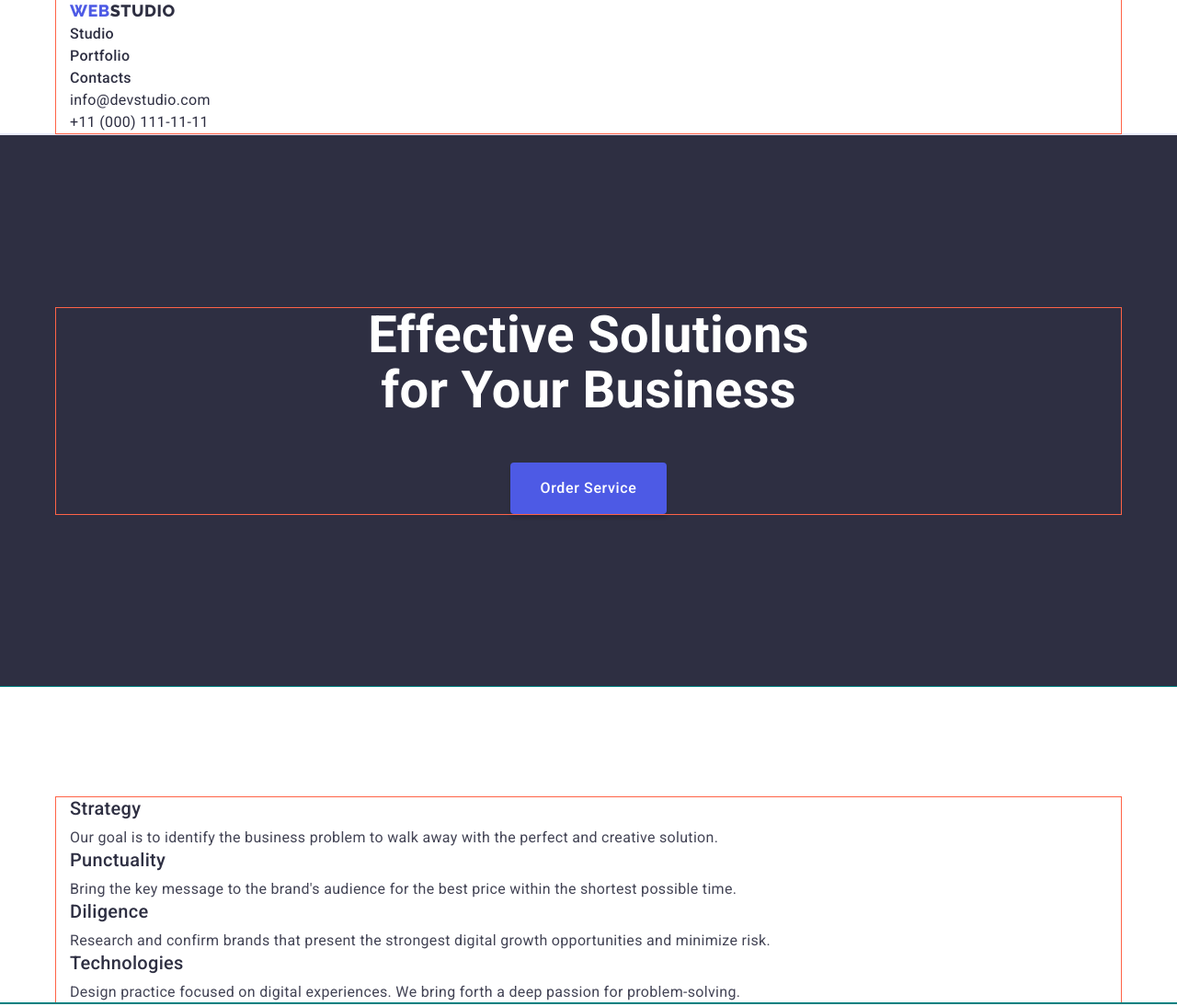
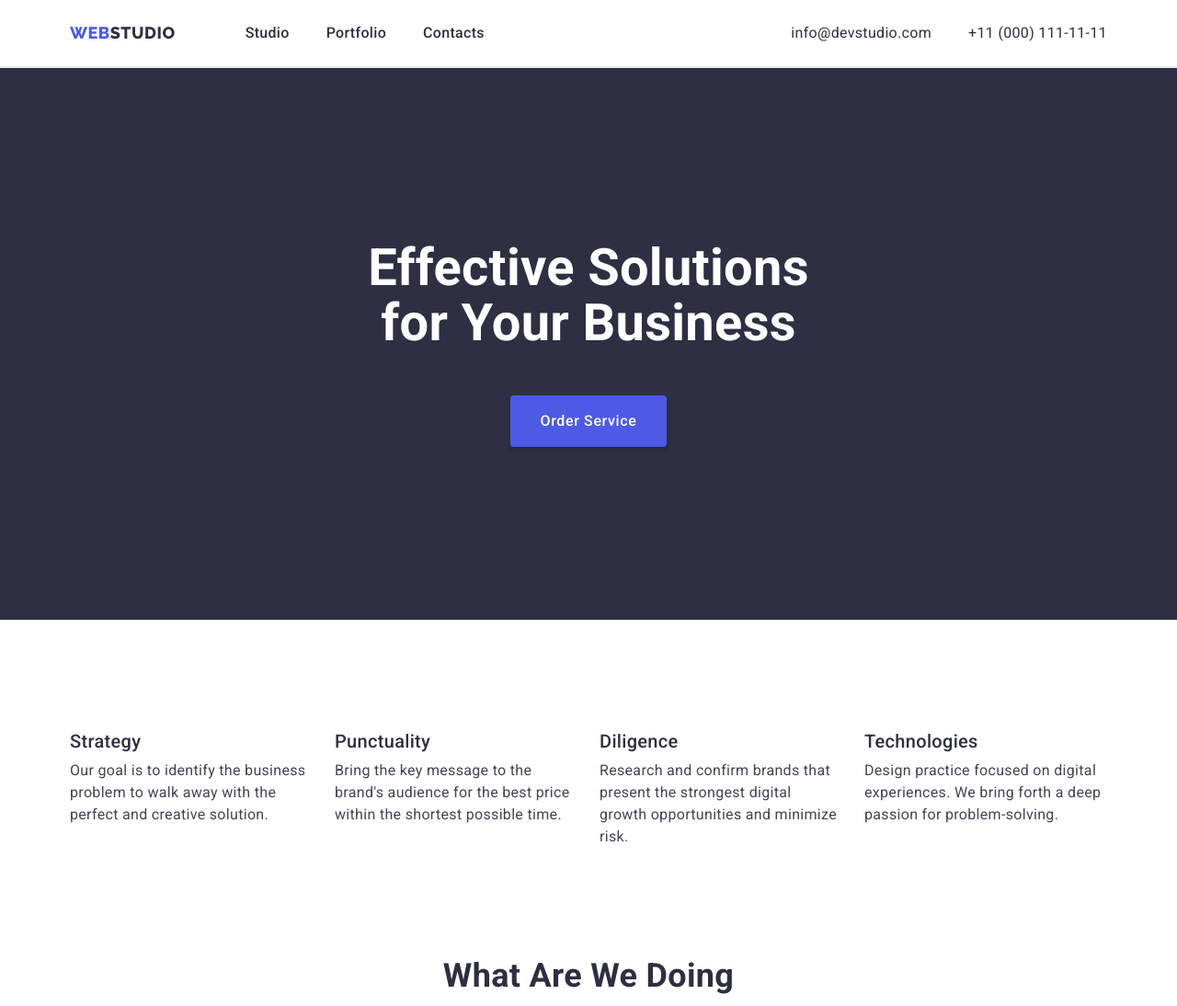
Before and after one commit to Y0less/goit-markup-hw-03, a plain HTML site: page index.html in a window 1280 px wide. Shown: the top 1094 px of the page at 92% size. Drawn offline with nearby package versions, Linux system fonts and the light colour scheme.

Commit message:
Studio page finisher

```diff
--- a/css/styles.css
+++ b/css/styles.css
@@ -58,10 +58,38 @@ body {
   letter-spacing: 0.02em;
   color: var(--text-color);
 }
+/* Utilities */
+/* Remove dots from lists class */
+.list {
+  list-style: none;
+  padding: 0;
+  margin: 0;
+}
+/* Remove decorations in links(buttons) */
+.link {
+  text-decoration: none;
+}
+/* Visually hidden title */
+.visually-hidden {
+  position: absolute;
+  white-space: nowrap;
+  width: 1px;
+  height: 1px;
+  overflow: hidden;
+  border: 0;
+  padding: 0;
+  clip: rect(0 0 0 0);
+  clip-path: inset(50%);
+  margin: -1px;
+}
 
 /* Header Section */
 .header {
   border-bottom: 2px solid var(--accent-color);
+}
+.header-flex {
+  display: flex;
+  align-items: center;
 }
 
 /* Logo Style */
@@ -77,25 +105,44 @@ body {
 .logo-secondary {
   color: var(--dark-color);
 }
+/* Navigation flex */
+.nav-flex {
+  display: flex;
+  align-items: center;
+}
 
-/* Remove dots from lists class */
-.list {
-  list-style: none;
-  padding: 0;
-  margin: 0;
+/* Navigation buttons flex */
+.site-nav {
+  display: flex;
+  margin-left: 76px;
+}
+.site-nav > .item + .item {
+  margin-left: 40px;
+}
+
+.address {
+  margin-left: auto;
 }
 
 /* Links styles */
+.contacts {
+  display: flex;
+}
+.contacts > .item + .item {
+  margin-left: 40px;
+}
 .site-nav .link {
+  display: block;
+  padding-top: 24px;
+  padding-bottom: 24px;
+
   color: var(--dark-color);
   font-weight: 500;
+  /* outline: solid 1px brown; */
 }
 .contacts .link {
   color: var(--dark-color);
   font-style: normal;
-}
-.link {
-  text-decoration: none;
 }
 .list .link:hover,
 .list .link:focus {
@@ -106,7 +153,7 @@ body {
 .section {
   padding-top: 120px;
   padding-bottom: 120px;
-  outline: 1px solid teal;
+  /* outline: 1px solid teal; */
 }
 .section.nopadding-btm {
   padding-bottom: 0;
@@ -118,19 +165,20 @@ body {
   padding-right: 15px;
   margin-left: auto;
   margin-right: auto;
-  outline: 1px solid tomato;
+  /* outline: 1px solid tomato; */
 }
 
 /* Hero Section */
 .hero-title {
+  margin-bottom: 48px;
+  width: 496px;
+  margin-left: auto;
+  margin-right: auto;
+
   font-weight: 700;
   font-size: 56px;
   line-height: 1.07;
   color: var(--white-color);
-  margin-bottom: 48px;
-  width: 496px;
-  margin-left: auto;
-  margin-right: auto;
 }
 .hero-section {
   text-align: center;
@@ -145,15 +193,18 @@ body {
   border-radius: 4px;
   border: 0;
   padding: 16px 32px;
+
   font-family: inherit;
   font-weight: 500;
   font-size: 16px;
   line-height: 1.5;
   letter-spacing: 0.04em;
+
   color: var(--white-color);
   background-color: var(--primary-brand-color);
+
+  box-shadow: 0px 4px 4px rgba(0, 0, 0, 0.15);
   cursor: pointer;
-  box-shadow: 0px 4px 4px rgba(0, 0, 0, 0.15);
 }
 .button:hover,
 .button:focus {
@@ -161,21 +212,21 @@ body {
 }
 
 /* Section 1 */
-.visually-hidden {
-  position: absolute;
-  white-space: nowrap;
-  width: 1px;
-  height: 1px;
-  overflow: hidden;
-  border: 0;
-  padding: 0;
-  clip: rect(0 0 0 0);
-  clip-path: inset(50%);
-  margin: -1px;
+.advantages {
+  display: flex;
+  flex-wrap: wrap;
+  margin-left: calc(-1 * var(--card-gap));
+}
+.advantages > .item {
+  /* width: 264px; */
+  flex-basis: calc(100% / 4 - var(--card-gap));
+  margin-left: var(--card-gap);
+  /* outline: solid 1px forestgreen; */
 }
 .sub-title {
   margin-bottom: 8px;
   font-weight: 500;
+
   font-size: 20px;
   line-height: 1.2;
   color: var(--dark-color);
@@ -187,12 +238,22 @@ body {
   font-weight: 700;
   font-size: 36px;
   line-height: 1.11;
+
   text-transform: capitalize;
   color: var(--dark-color);
   text-align: center;
 }
-.sevices-list {
-  border-color: var(--accent-color);
+.services-list {
+  display: flex;
+  /* flex-wrap: wrap; */
+  margin-top: calc(-1 * var(--card-gap));
+  margin-left: calc(-1 * var(--card-gap));
+}
+.services-list > .item {
+  flex-basis: calc(100% / 3 - var(--card-gap));
+  margin-top: var(--card-gap);
+  margin-left: var(--card-gap);
+  /* outline: 1px solid teal; */
 }
 
 /* section 3 */
@@ -203,13 +264,10 @@ body {
 .card-set {
   display: flex;
   flex-wrap: wrap;
-
   margin-top: calc(-1 * var(--card-gap));
   margin-left: calc(-1 * var(--card-gap));
 }
 .card-set > .card {
-  /* outline: 1px solid teal; */
-
   flex-basis: calc(100% / 4 - var(--card-gap));
   margin-top: var(--card-gap);
   margin-left: var(--card-gap);
@@ -219,6 +277,7 @@ body {
     0px 1px 1px rgba(46, 47, 66, 0.16), 0px 2px 1px rgba(46, 47, 66, 0.08);
   border-radius: 0px 0px 4px 4px;
   overflow: hidden;
+  /* outline: 1px solid teal; */
 }
 .card-caption {
   padding-top: 32px;
@@ -237,11 +296,13 @@ body {
 .footer-text {
   color: var(--accent-color);
 }
-.footer-section a[class="logo-main"] {
-  margin-bottom: 16px;
-}
+
 .slogan-part {
   width: 264px;
+}
+.slogan-part .logo-main {
+  display: inline-block;
+  margin-bottom: 16px;
 }
 
 /* Portfolio */
--- a/index.html
+++ b/index.html
@@ -20,25 +20,27 @@
   <body>
     <!-- Header of the page -->
     <header class="header">
-      <div class="container">
-        <nav>
+      <div class="container header-flex">
+        <nav class="nav-flex">
           <a class="logo-main link" href="./index.html"
             >Web<span class="logo-secondary">Studio</span></a
           >
           <ul class="site-nav list">
-            <li><a href="./index.html" class="link">Studio</a></li>
-            <li><a href="./portfolio.html" class="link">Portfolio</a></li>
-            <li><a href="" class="link">Contacts</a></li>
+            <li class="item"><a href="./index.html" class="link">Studio</a></li>
+            <li class="item">
+              <a href="./portfolio.html" class="link">Portfolio</a>
+            </li>
+            <li class="item"><a href="" class="link">Contacts</a></li>
           </ul>
         </nav>
-        <address>
+        <address class="address">
           <ul class="contacts list">
-            <li>
+            <li class="item">
               <a href="mailto:info@devstudio.com" class="link"
                 >info@devstudio.com</a
               >
             </li>
-            <li>
+            <li class="item">
               <a href="tel:+110001111111" class="link">+11 (000) 111-11-11</a>
             </li>
           </ul>
@@ -59,29 +61,29 @@
         <div class="container">
           <!-- hidden section title -->
           <h2 class="visually-hidden">Our advantages</h2>
-          <ul class="list">
-            <li>
+          <ul class="advantages list">
+            <li class="item">
               <h3 class="sub-title">Strategy</h3>
               <p>
                 Our goal is to identify the business problem to walk away with
                 the perfect and creative solution.
               </p>
             </li>
-            <li>
+            <li class="item">
               <h3 class="sub-title">Punctuality</h3>
               <p>
                 Bring the key message to the brand's audience for the best price
                 within the shortest possible time.
               </p>
             </li>
-            <li>
+            <li class="item">
               <h3 class="sub-title">Diligence</h3>
               <p>
                 Research and confirm brands that present the strongest digital
                 growth opportunities and minimize risk.
               </p>
             </li>
-            <li>
+            <li class="item">
               <h3 class="sub-title">Technologies</h3>
               <p>
                 Design practice focused on digital experiences. We bring forth a
@@ -90,23 +92,23 @@
             </li>
           </ul>
         </div>
-      </section class="section">
+      </section>
       <!-- Section 2 -->
       <section class="section">
         <div class="container">
           <h2 class="title">What are we doing</h2>
-          <ul class="list sevices-list">
-            <li>
+          <ul class="list services-list">
+            <li class="item">
               <img src="./images/img-1.jpg" width="360" alt="iMac Computer" />
             </li>
-            <li>
+            <li class="item">
               <img
                 src="./images/img-2.jpg"
                 width="360"
                 alt="Phone Messenger Pages"
               />
             </li>
-            <li>
+            <li class="item">
               <img
                 src="./images/img-3.jpg"
                 width="360"
@@ -115,7 +117,7 @@
             </li>
           </ul>
         </div>
-      </section class="section">
+      </section>
       <!-- Section 3 -->
       <section class="section team-section">
         <div class="container">
@@ -128,8 +130,10 @@
                 width="264"
                 alt="Mark Guerrero Photo"
               />
-              <div class="card-caption"><h3 class="sub-title">Mark Guerrero</h3>
-              <p>Product Designer</p></div>
+              <div class="card-caption">
+                <h3 class="sub-title">Mark Guerrero</h3>
+                <p>Product Designer</p>
+              </div>
             </li>
             <li class="card">
               <img
@@ -137,8 +141,10 @@
                 width="264"
                 alt="Tom Ford Photo"
               />
-              <div class="card-caption"><h3 class="sub-title">Tom Ford</h3>
-              <p>Frontend Developer</p></div>
+              <div class="card-caption">
+                <h3 class="sub-title">Tom Ford</h3>
+                <p>Frontend Developer</p>
+              </div>
             </li>
             <li class="card">
               <img
@@ -146,8 +152,10 @@
                 width="264"
                 alt="Camila Garcia Photo"
               />
-              <div class="card-caption"><h3 class="sub-title">Camila Garcia</h3>
-              <p>Marketing</p></div>
+              <div class="card-caption">
+                <h3 class="sub-title">Camila Garcia</h3>
+                <p>Marketing</p>
+              </div>
             </li>
             <li class="card">
               <img
@@ -155,8 +163,10 @@
                 width="264"
                 alt="Daniel Wilson Photo"
               />
-              <div class="card-caption"><h3 class="sub-title">Daniel Wilson</h3>
-              <p>UI Designer</p></div>
+              <div class="card-caption">
+                <h3 class="sub-title">Daniel Wilson</h3>
+                <p>UI Designer</p>
+              </div>
             </li>
           </ul>
         </div>
```
Also changed, not shown: portfolio.html (+17 -9 lines). Lines whose indentation alone changed are shown as unchanged.
